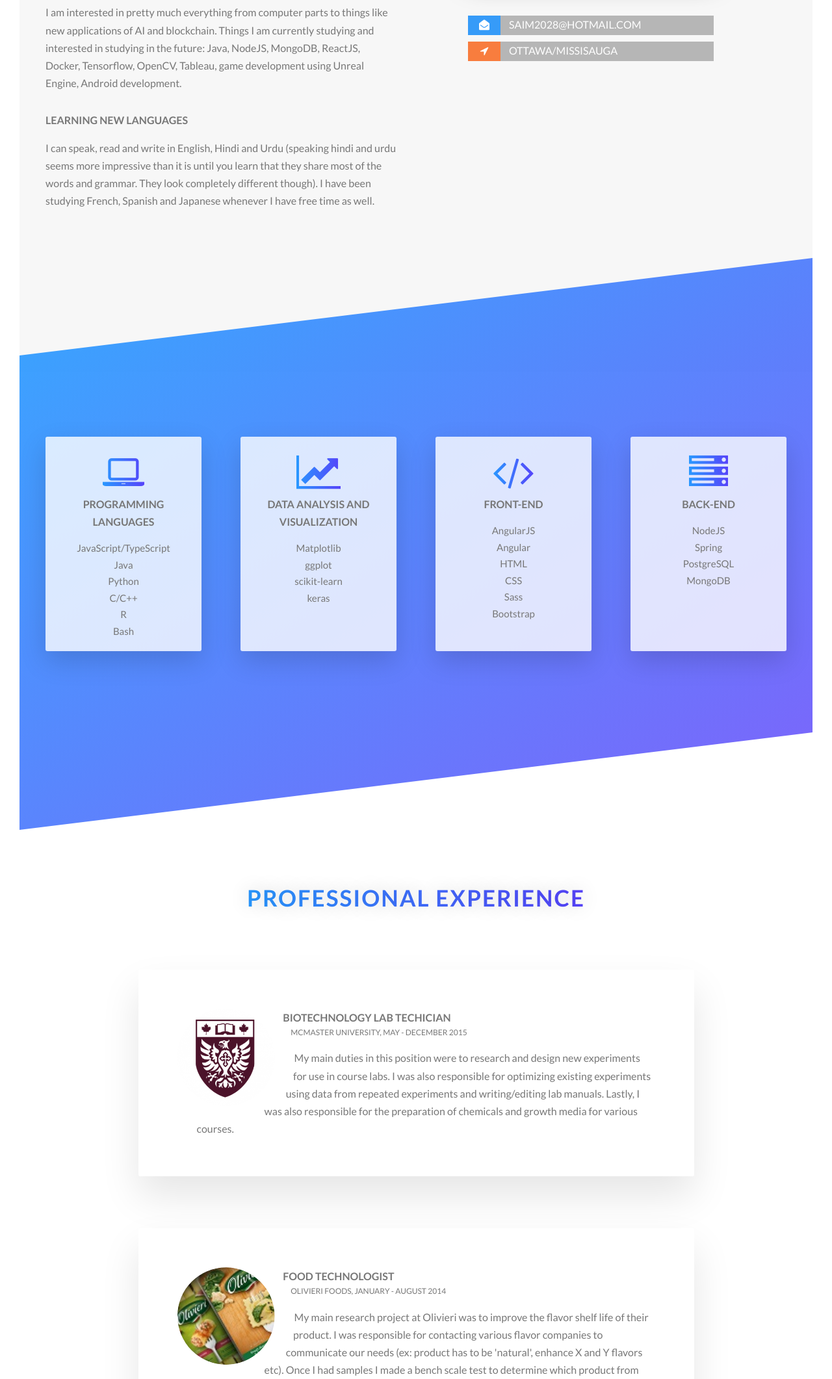
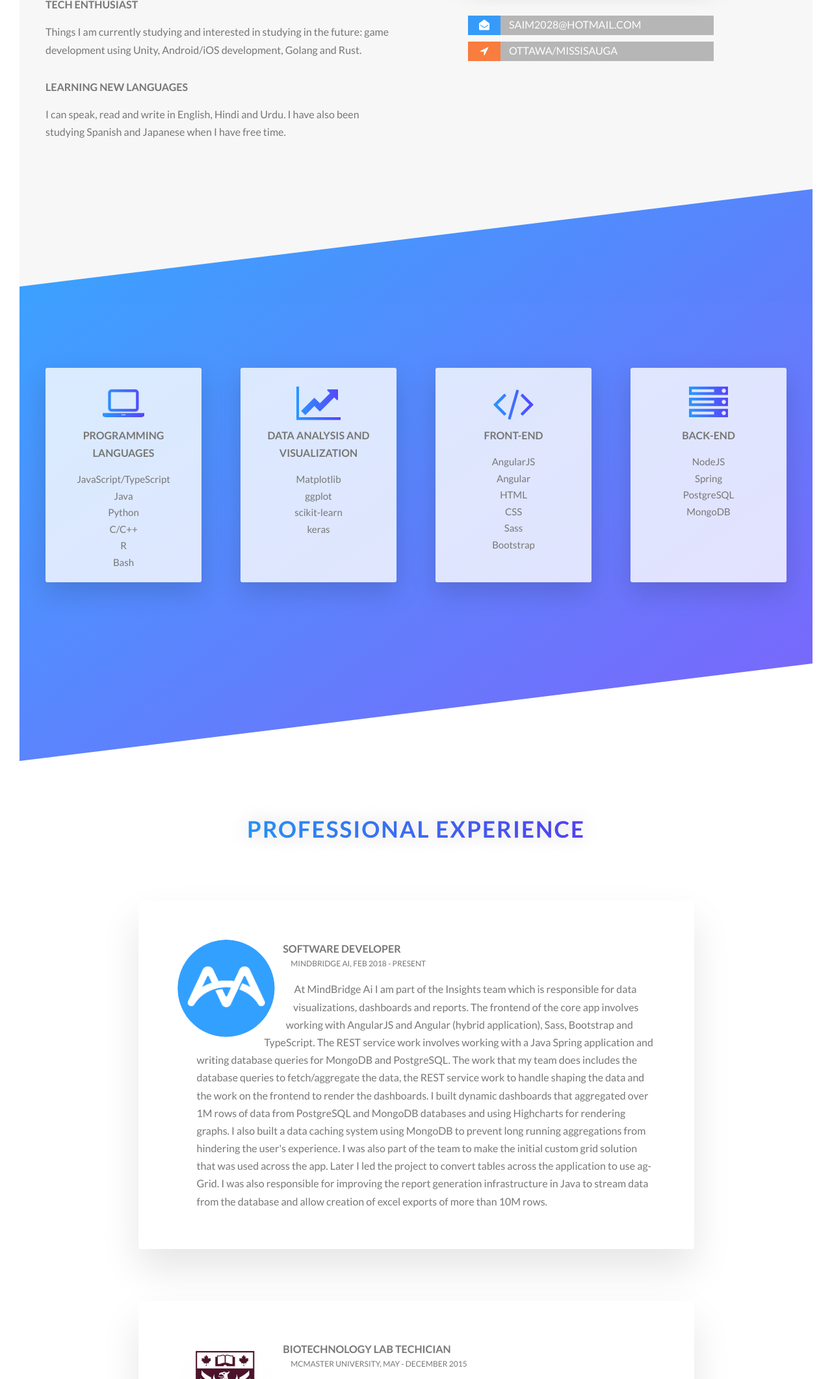
Before and after one commit to skhan27/skhan27.github.io, a website: page index.html in a window 1280 px wide. Shown: the part 1346-3468 px from the top of the page at 65% size. Drawn offline with Linux system fonts and the light colour scheme.

Commit message:
change up text to add mindbridge position details

```diff
--- a/index.html
+++ b/index.html
@@ -62,18 +62,21 @@
             </div>
             <div class="row">
                 <div class="col-1-of-2">
-                    <h3 class="heading-tertiary u-margin-bottom-small">Bachelor of Technology Graduate and Bioinformatics Grad Student</h3>
+                    <h3 class="heading-tertiary u-margin-bottom-small">Software development and Biotechnology</h3>
                     <p class="paragraph">
-                        The multifaceted undergraduate program at McMaster University has prepared me such that I am equally at home in a lab doing bacterial transformations or in front of a computer creating a web app or data visualizations. The header image above is actually from one of the Biotechnology course labs where we transformed E. coli cells to express the gene for Green Fluorescent Protein and then took an image using a Fluorescent Microscope.
+                        I graduated from the Biotechnology program at McMaster University but realized my passions lay in software development. With the help of many online courses and advice of friends, I was able to switch careers and start as a developer at MindBridge Ai where I have had the chance to work on both frontend and backend parts of the application.
+                    </p>
+                    <p class="paragraph">
+                        The header image above is actually from one of the Biotechnology course labs where we transformed E. coli cells to express the gene for Green Fluorescent Protein and then took an image using a Fluorescent Microscope.
                     </p>
 
                     <h3 class="heading-tertiary u-margin-bottom-small">Tech Enthusiast</h3>
                     <p class="paragraph">
-                        I am interested in pretty much everything from computer parts to things like new applications of AI and blockchain. Things I am currently studying and interested in studying in the future: Java, NodeJS, MongoDB, ReactJS, Docker, Tensorflow, OpenCV, Tableau, game development using Unreal Engine, Android development.
+                        Things I am currently studying and interested in studying in the future: game development using Unity, Android/iOS development, Golang and Rust.
                     </p>
                     <h3 class="heading-tertiary u-margin-bottom-small">Learning New Languages</h3>
                     <p class="paragraph">
-                        I can speak, read and write in English, Hindi and Urdu (speaking hindi and urdu seems more impressive than it is until you learn that they share most of the words and grammar. They look completely different though). I have been studying French, Spanish and Japanese whenever I have free time as well.
+                        I can speak, read and write in English, Hindi and Urdu. I have also been studying Spanish and Japanese when I have free time.
                     </p>
 
 
@@ -171,6 +174,21 @@
                 <h2 class="heading-secondary">
                     Professional Experience
                 </h2>
+            </div>
+            <div class="row">
+                <div class="story">
+                    <figure class="story__shape">
+                        <img src="img/mindbridge.png" alt="MindBridge Ai Logo" class="story__img1">
+                    </figure>
+                    <div class="story__text">
+                        <h3 class="heading-tertiary ">Software Developer</h3>
+                        <h4 class="heading-quart u-margin-bottom-small">MindBridge Ai, Feb 2018 - Present</h4>
+                        <p>
+                            At MindBridge Ai I am part of the Insights team which is responsible for data visualizations, dashboards and reports. The frontend of the core app involves working with AngularJS and Angular (hybrid application), Sass, Bootstrap and TypeScript. The REST service work involves working with a Java Spring application and writing database queries for MongoDB and PostgreSQL.
+                            The work that my team does includes the database queries to fetch/aggregate the data, the REST service work to handle shaping the data and the work on the frontend to render the dashboards. I built dynamic dashboards that aggregated over 1M rows of data from PostgreSQL and MongoDB databases and using Highcharts for rendering graphs. I also built a data caching system using MongoDB to prevent long running aggregations from hindering the user's experience. I was also part of the team to make the initial custom grid solution that was used across the app. Later I led the project to convert tables across the application to use ag-Grid. I was also responsible for improving the report generation infrastructure in Java to stream data from the database and allow creation of excel exports of more than 10M rows.
+                        </p>
+                    </div>
+                </div>
             </div>
 
             <div class="row">
```
Also changed, not shown: img/mindbridge.png (added), readme.md.
